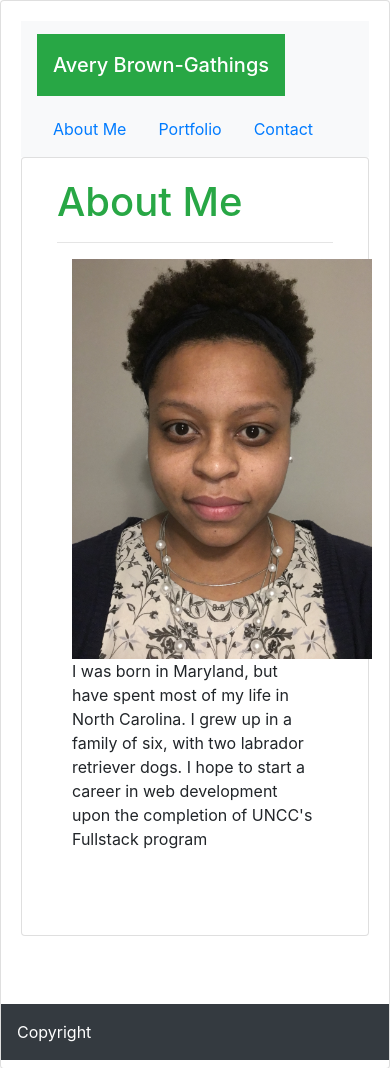
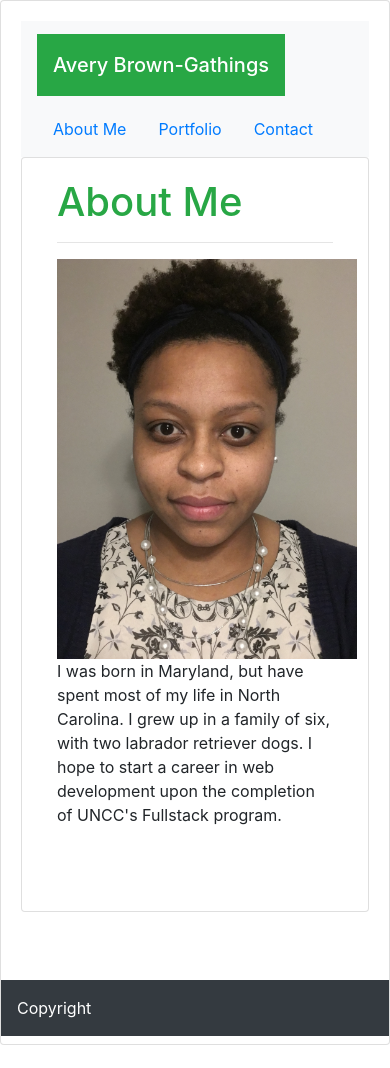
Before and after one commit to averyjbrown2/Responsiveness-Portfolio, a plain HTML site: page index.html in a window 390 px wide. After the commit the page ends 1045 px from the top, so only its background shows below. Drawn offline with nearby package versions, Linux system fonts and the light colour scheme.

Commit message:
adjusting float

```diff
--- a/Assets/style.css
+++ b/Assets/style.css
@@ -1,35 +1,3 @@
-nav-link active {
-    color: black
+body {
+    background-image: url('https://pub-static.fotor.com/static/web/site/features/backgrounds/images/Fotor-wall-background-image-6.jpg’)}3;
 }
-
-body {
-    background-color: lightgrey;
-
-}
-
-main {
-    margin: 80px 0;
-}
-
-#image {
-    float: left;
-}
-.container {
-
-}
-
-navbar-brand mb-0 h1 {
-    font-size: 50px;
-}
-
-
-p {
-    padding: 20px 0;
-    float: left;
-    font-size: 40px;
-}
-
-
-
-
-}
--- a/index.html
+++ b/index.html
@@ -13,15 +13,13 @@
   <script src="https://cdn.jsdelivr.net/npm/bootstrap@4.5.3/dist/js/bootstrap.bundle.min.js"
     integrity="sha384-ho+j7jyWK8fNQe+A12Hb8AhRq26LrZ/JpcUGGOn+Y7RsweNrtN/tE3MoK7ZeZDyx"
     crossorigin="anonymous"></script>
-  <!-- <link rel="stylesheet" href="assets/style.css"> .img-fluid. max-width: 100%; max-width: 100%;-->
+  <!--<link rel="stylesheet" href="assets/style.css"> .img-fluid. max-width: 100%; max-width: 100%;-->
 
 
 </head>
 
 <body>
-  <style>
-    div {background-image: url('https://pub-static.fotor.com/static/web/site/features/backgrounds/images/Fotor-wall-background-image-6.jpg’);
-    } </style>
+
 
   <div class="card">
     <div class="card-body">
@@ -48,13 +46,14 @@
         <article>
             <h1 class="text-success">About Me</h1>
                           <hr>
-              <div class="col-md-12">
+
               <span>
-
-              <img src="Assets/LinkedInPhoto.JPG"  class="float-left" alt="Avery Brown-Gathings" height="400" /></img>
-                <div class="float-md-left"><p>I was born in Maryland, but have spent most of my life in North Carolina. I grew up in a family of six,
+                <div class="col-md-10"></div>
+                 <img src="Assets/LinkedInPhoto.JPG"  class="float-left" alt="Avery Brown-Gathings" height="400" /></img>
+                <div class="col-md-2"></div>
+                  <div class="float-md-left"><p>I was born in Maryland, but have spent most of my life in North Carolina. I grew up in a family of six,
                   with two labrador retriever dogs. I hope to start a career in web development upon the completion of UNCC's
-                  Fullstack program</p></div><br><span><div class="float-md-left">
+                  Fullstack program.</p></div><br>
 
 
                 </span>
```
Also changed, not shown: contact.html (+3 -1 lines).
